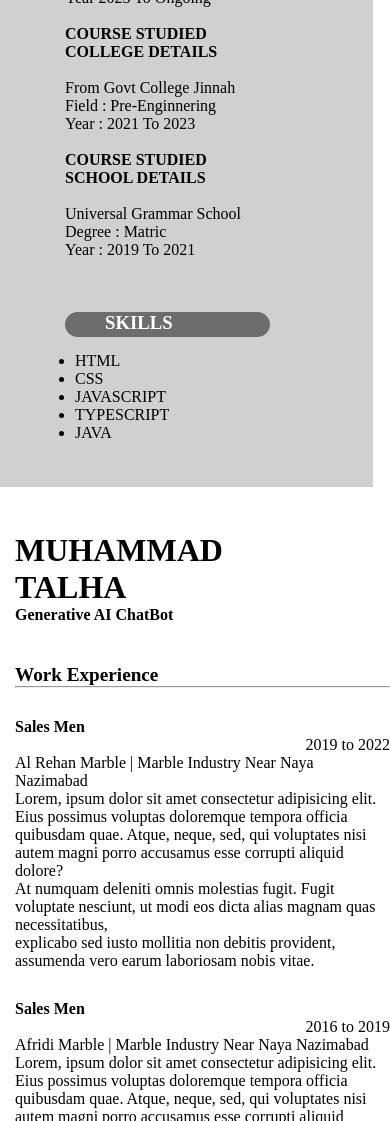
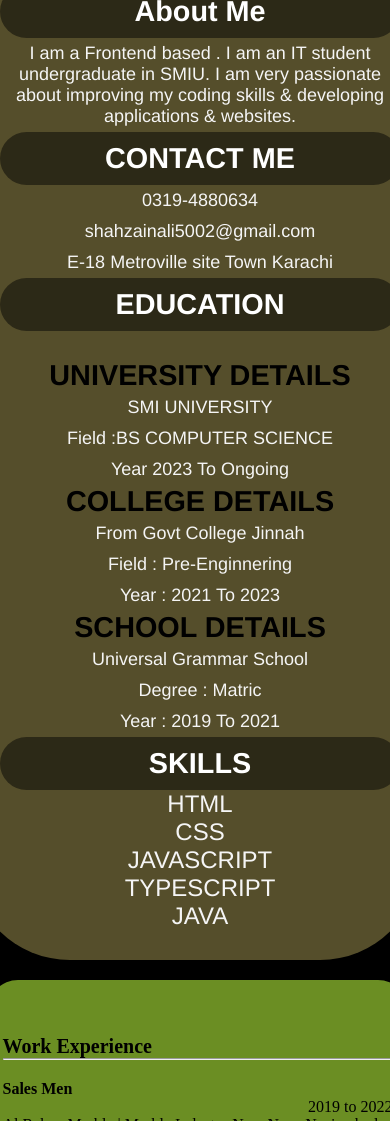
Before and after one commit to Muhammad361738/NewCV, a plain HTML site: page index.html in a window 390 px wide. Shown: the part 527-1648 px from the top of the page. Drawn offline with Linux system fonts and the light colour scheme.

Commit message:
responsive cv

```diff
--- a/index.html
+++ b/index.html
@@ -12,43 +12,41 @@
         <div class="head1">
             <img src="img.png.JPG" alt="">
             <div class="inner">
+              <div class="heading1">
+                <h1>MUHAMMAD</h1>
+                <h2>TALHA</h2>
+                <h4>Generative AI ChatBot</h4>
+              </div>
+
+              <h3>About Me</h3>
+                      <div class="inner2">
+                     <p>  I am a Frontend based . I am an IT student undergraduate in SMIU. I am very passionate about improving my coding skills & developing applications & websites.  </p>
+                       </div>
 
 
                 <h3>CONTACT ME</h3>
                       <div class="inner2">
-                   <p>0319-4880634       <br>
-                    shahzainali5002@gmail.com  <br>
-                    E-18 Metroville site Town Karachi <br>
-                    </p>
+                         <p>0319-4880634     </p>
+                         <p> shahzainali5002@gmail.com  </p>
+                         <p> E-18 Metroville site Town Karachi   </p>
                       </div>
 
                 <h3>EDUCATION</h3> <br>
                     <div class="inner3">
-                    <strong>COURSE STUDIED <br>
-                      UNIVERSITY DETAILS  <br> <br>
-                      </strong>
-                      <p>SMI UNIVERSITY<br>
-                       Field :BS COMPUTER SCIENCE <br>
-                        Year 2023 To Ongoing</p>
+                           <h2>  UNIVERSITY DETAILS </h2>
+                             <p>SMI UNIVERSITY</p>
+                             <p> Field :BS COMPUTER SCIENCE </p>
+                             <p>   Year 2023 To Ongoing</p>
 
-     <br>
+                          <h2> COLLEGE DETAILS  </h2>
+                                 <P>From Govt College Jinnah </P>
+                                 <p> Field : Pre-Enginnering </p>
+                                 <p> Year :  2021 To 2023 </P>
 
-                        <strong>COURSE STUDIED <br>
-                            COLLEGE DETAILS <br>
-         <br>                 </strong>
-                       <P>From Govt College Jinnah <br>
-                            Field : Pre-Enginnering <br>
-                           Year :  2021 To 2023 <br>
-                       </P>
-<br>
-                         <strong>COURSE STUDIED <br>
-                               SCHOOL DETAILS
-                           </strong><br>
-<br>
-                              <P>Universal Grammar School <br>
-                              Degree : Matric       <br>
-                              Year : 2019 To 2021 </P>
-     <br>
+                          <h2>SCHOOL DETAILS </h2>
+                                 <P>Universal Grammar School </P>
+                                 <p> Degree : Matric    </p>
+                                 <p> Year : 2019 To 2021 </P>
                    </div>
                       <h3>SKILLS</h3>
                       <div class="inner4">
--- a/style.css
+++ b/style.css
@@ -5,56 +5,67 @@
 .main{
     display: flex;
     flex-wrap: wrap;
+    justify-items: center;
+    align-items: center;
+    background: #000;
+
 
 }
+.heading1{
+    display: none;
+}
 img{
-    margin-left: 85px;
-
-    height: 120px;
-    width: 120px;
+    height: 160px;
+    width: 160px;
     border-radius: 500px;
 }
 .head1{
-
-    background-color: rgba(128, 128, 128, 0.37);
+    background-color: hsl(50, 33%, 25%);
+    /* background-color: #0000FF	; */
     flex-wrap: wrap-reverse;
     padding: 30px;
+    display: grid;
+    justify-items: center;
+    align-items: center;
+    color:whitesmoke;
+    font-family: 'Franklin Gothic Medium', 'Arial Narrow', Arial, sans-serif;
+    border-radius: 50px;
+    margin-bottom: 20px;
 
+    width: 35%;
+    /* gap: 50px; */
 
+}
+.head1 .inner p {
+    padding-top:  5px;
+    padding-bottom: 5px;
+
+    font-weight: bolder;
+    font-size: large;
 }
 h3{
 
-    margin-left: 35px;
-    padding-left:40px ;
     border-radius:200px ;
     border: 1 px solid #808080;
     background-color:rgba(0, 0, 0, 0.479);
     color: white;
-    height: 25px;
-    width: 165px;
+    font-size: larger;
+    text-align: center;
+    padding: 10px;
 
 
 }
-.inner{
-
-    margin-top: 25px;
+.head1 h2{
+    color: #000;
+    font-size: larger;
 
 }
 .inner2{
-
-    padding: 45px;
+    width: 300px;
+font-size: larger;
 }
-.inner3{
-    /* flex-wrap: wrap-reverse; */
-    padding: 35px;
-
-}
-.inner4{
-
-    padding: 15px;
-    padding-left: 45px;
-
-
+ul{
+    list-style: none;
 }
 
 
@@ -62,22 +73,29 @@ h3{
 .head2{
     flex: 0%;
     flex-wrap: wrap-reverse;
-    margin-left: 15px;
+    margin-left: 5px;
+    padding: 15px;
+    background-color:#6b8e23	;
+    width: 65%;
+    border-radius: 30px;
 }
 h1{
-    flex-wrap: wrap-reverse;
+
     padding-top: 45px;
-    font-size: xx-large;
+    font-size: 55px;
     font-weight: bolder;
 }
 h2{
-    flex-wrap: wrap-reverse;
-    font-size: xx-large;
+
+    font-size: 55px;
     font-weight: 900;
+}
+h4{
+    font-size: 40px;
 }
 h6{
     flex-wrap: wrap-reverse;
-    font-size: larger;
+    font-size: 20px;
     font-weight: 900px;
 
 }
@@ -86,6 +104,9 @@ h6{
     text-align: right;
 
 }
+p{
+    font-size: 16px;
+}
 .detail{
     flex-wrap: wrap-reverse;
     margin-top: 40px;
@@ -93,7 +114,7 @@ h6{
 .innerhead  {
     flex-wrap: wrap-reverse;
 
-    margin-top: 30px;
+    margin-top: 20px;
     margin-bottom: 10px;
 
 }
@@ -101,3 +122,52 @@ h6{
     flex-wrap: wrap;
     margin-top: 15px;
 }
+@media only screen and (max-width:850px) {
+    .main{
+        display: block;
+        overflow-x: hidden;
+    }
+    .heading1{
+        display: inline;
+        text-align: center;
+    }
+    img{
+        width: 250px;
+        height: 250px;
+    }
+    .head1{
+        max-width: 900px;
+        font-weight: 200;
+        font-size: x-large;
+        width: 100%;
+        border-radius: 100px;
+        padding: auto 10px;
+
+    }
+    .inner2{
+        width: 400px;
+    font-size: large;
+    }
+    .head2{
+        width:100% ;
+
+    }
+    .heading{
+        display: none;
+    }
+    .head1 h2{
+        color: #000;
+        font-size: larger;
+        text-align: center;
+    }
+    .head1 .inner p{
+        text-align: center;
+    }
+    ul li{
+        text-align: center;
+    }
+
+
+
+
+}
```
Lines whose indentation alone changed are shown as unchanged.
